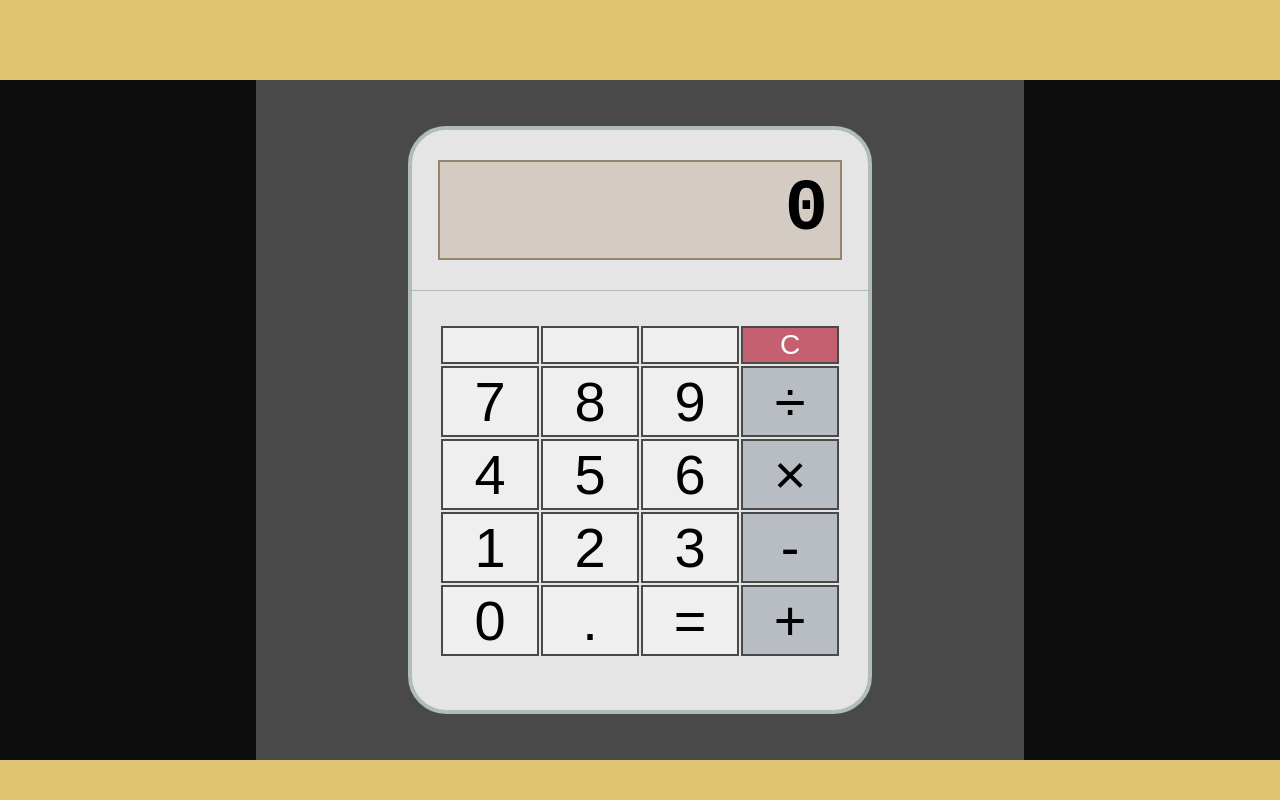
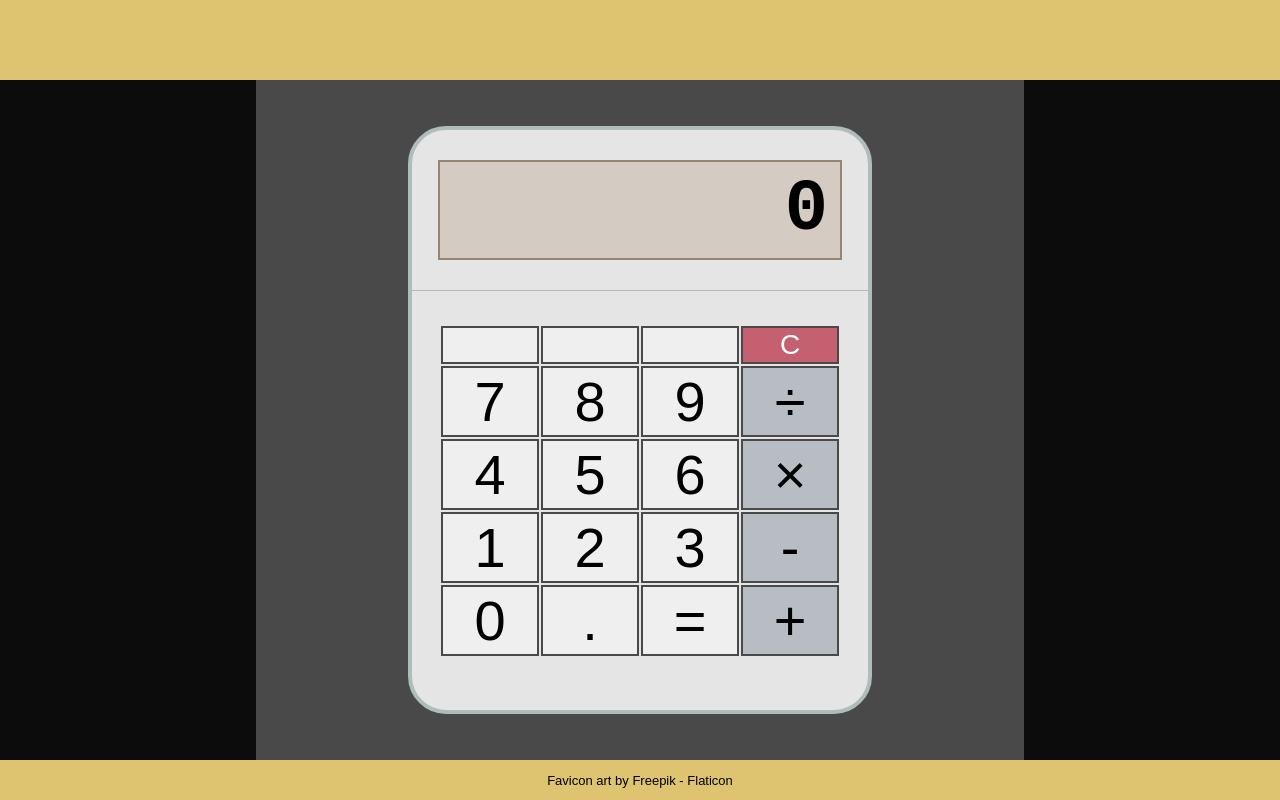
Before and after one commit to milkywaysquirreldeer/calculator, a plain HTML site: page index.html in a window 1280 px wide. Drawn offline with Linux system fonts and the light colour scheme.

Commit message:
Add favicon / perform minor JS formatting fixes

```diff
--- a/css/style.css
+++ b/css/style.css
@@ -8,7 +8,17 @@ header {
 }
 
 footer {
+  align-items: center;
+  display: flex;
   height: 5vh;
+  justify-content: center;
+}
+
+footer > a:link {
+  color: black;
+  font-family: Arial, Helvetica, sans-serif;
+  font-size: small;
+  text-decoration: none;
 }
 
 .container {
--- a/index.html
+++ b/index.html
@@ -4,6 +4,7 @@
     <meta charset="UTF-8">
     <title>JavaScript Calculator</title>
     <link rel="stylesheet" href="css/style.css">
+    <link rel="icon" href="favicon.ico">
   </head>
   <body class="container">
     <script src="js/calculator.js" defer></script>
@@ -54,6 +55,9 @@
       <aside class="side-panel left-panel"></aside>
       <aside class="side-panel right-panel"></aside>
     </div>
-    <footer></footer>
+    <footer>
+      <a href="https://www.flaticon.com/free-icons/universe"
+       title="universe icons">Favicon art by Freepik - Flaticon</a>
+    </footer>
   </body>
 </html>
--- a/js/calculator.js
+++ b/js/calculator.js
@@ -167,7 +167,8 @@ const convertToDisplayString = function(number) {
   } else {
     if (displayString.includes('.')) {
       return (displayString.includes('0.') ?
-        number.toPrecision(6).toString() : //leaves room for leading zero on display
+        number.toPrecision(6).toString() : /* leaves room for leading zero on
+                                              the display */
         number.toPrecision(7).toString());
     } else { //number will display in exponential format, so leave room
       return number.toPrecision(3).toString();
@@ -315,13 +316,13 @@ const evaluationButton = document.querySelector('.evaluation-button');
 
 clearButton.addEventListener('click',
   function() {
-    calc.resetAllValues()
+    calc.resetAllValues();
   }
 );
 
 clearButton.addEventListener('click',
   function() {
-    clearDisplay()
+    clearDisplay();
   }
 );
 
@@ -471,6 +472,6 @@ const parseKeyboardInput = function (evt) {
 
 window.addEventListener('keydown',
   function (evt) {
-    parseKeyboardInput(evt)
+    parseKeyboardInput(evt);
   }
 );
```
Also changed, not shown: favicon.ico (added).
